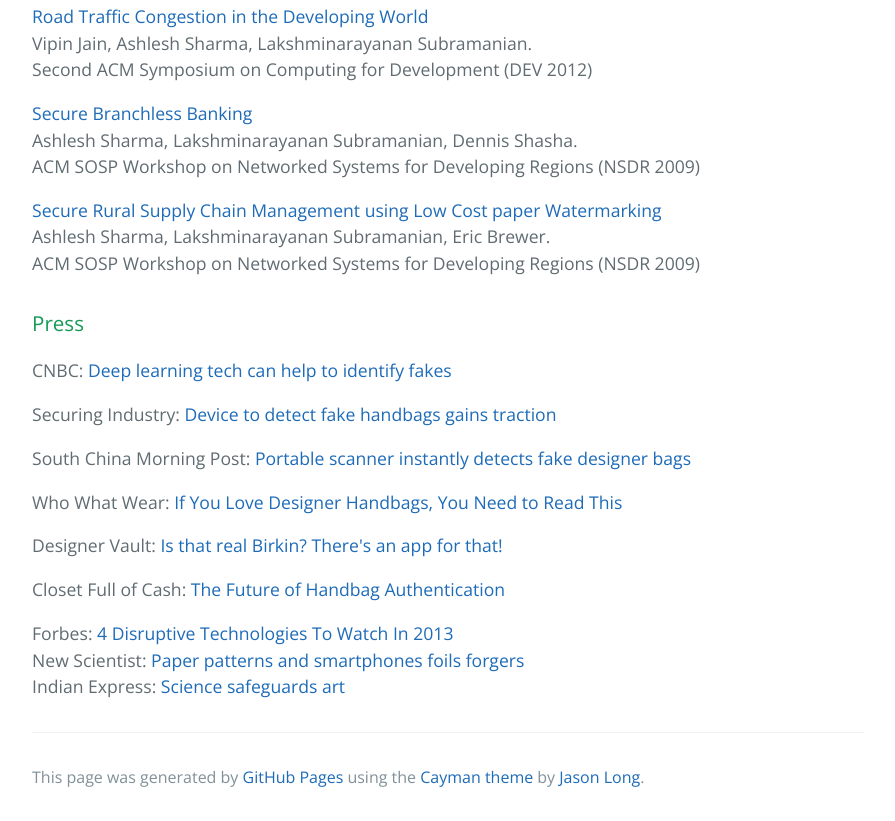
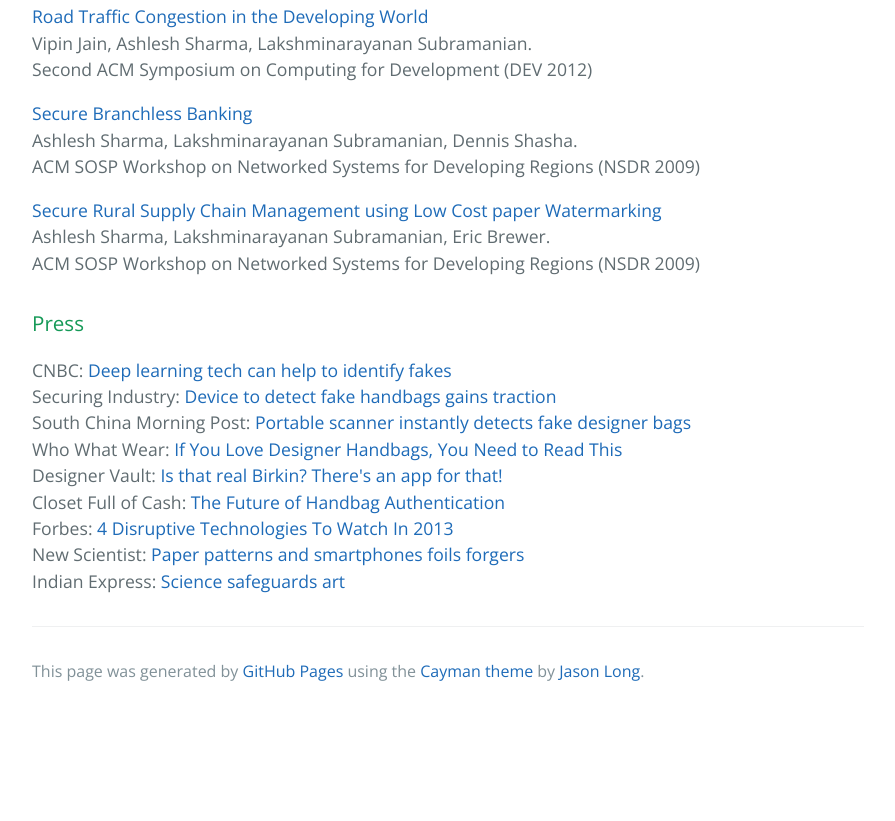
Before and after one commit to ashleshsharma/ashleshsharma.github.io, a plain HTML site: page index.html in a window 1280 px wide. Shown: the part 1049-1870 px from the top of the page, without its empty margins (192-1087 px from the left). After the commit the page ends 1764 px from the top, so only its background shows below. Drawn offline with nearby package versions, Linux system fonts and the light colour scheme.

Commit message:
removed <p>

```diff
--- a/index.html
+++ b/index.html
@@ -62,12 +62,12 @@ ACM SOSP Workshop on Networked Systems for Developing Regions (NSDR 2009)</p>
 <h3>
   <a id="press" class="anchor" href="#press" aria-hidden="true"><span aria-hidden="true" class="octicon octicon-link"></span></a>Press</h3>
 <p>CNBC: <a href="http://www.cnbc.com/2017/05/04/deep-learning-tech-identifies-counterfeit-goods.html">Deep learning tech can help to identify fakes</a><br>
-<p>Securing Industry: <a href="https://www.securingindustry.com/clothing-and-accessories/device-to-detect-fake-handbags-gains-traction/s107/a4184/#.WRh94WvyvQo">Device to detect fake handbags gains traction</a><br>
-<p>South China Morning Post: <a href="http://www.scmp.com/lifestyle/fashion-luxury/article/2093149/portable-scanner-instantly-detects-fake-designer-bags-big">Portable scanner instantly detects fake designer bags</a><br>
-<p>Who What Wear: <a href="http://www.whowhatwear.com.au/how-to-spot-a-fake-designer-handbag">If You Love Designer Handbags, You Need to Read This</a><br>
-<p>Designer Vault: <a href="https://www.designer-vault.com/blogs/news/is-that-birkin-real-there-s-an-app-for-that">Is that real Birkin? There's an app for that!</a><br>
-<p>Closet Full of Cash: <a href="https://closetfullofcash.com/entrupy-handbag-authentication/">The Future of Handbag Authentication</a><br>
-<p>Forbes: <a href="http://www.forbes.com/sites/gyro/2012/12/31/four-disruptive-technologies-marketers-should-consider-now/">4 Disruptive Technologies To Watch In 2013</a><br>
+Securing Industry: <a href="https://www.securingindustry.com/clothing-and-accessories/device-to-detect-fake-handbags-gains-traction/s107/a4184/#.WRh94WvyvQo">Device to detect fake handbags gains traction</a><br>
+South China Morning Post: <a href="http://www.scmp.com/lifestyle/fashion-luxury/article/2093149/portable-scanner-instantly-detects-fake-designer-bags-big">Portable scanner instantly detects fake designer bags</a><br>
+Who What Wear: <a href="http://www.whowhatwear.com.au/how-to-spot-a-fake-designer-handbag">If You Love Designer Handbags, You Need to Read This</a><br>
+Designer Vault: <a href="https://www.designer-vault.com/blogs/news/is-that-birkin-real-there-s-an-app-for-that">Is that real Birkin? There's an app for that!</a><br>
+Closet Full of Cash: <a href="https://closetfullofcash.com/entrupy-handbag-authentication/">The Future of Handbag Authentication</a><br>
+Forbes: <a href="http://www.forbes.com/sites/gyro/2012/12/31/four-disruptive-technologies-marketers-should-consider-now/">4 Disruptive Technologies To Watch In 2013</a><br>
 New Scientist: <a href="http://www.newscientist.com/article/mg21128334.700-paper-patterns-and-smartphones-foil-forgers.html">Paper patterns and smartphones foils forgers</a><br>
 Indian Express: <a href="http://newindianexpress.com/education/edex/article346246.ece">Science safeguards art</a></p>
 
```
